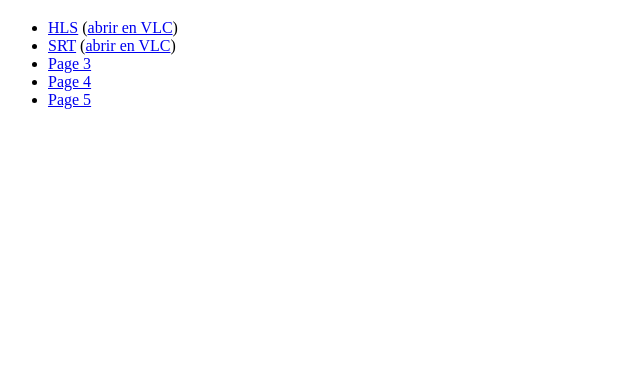
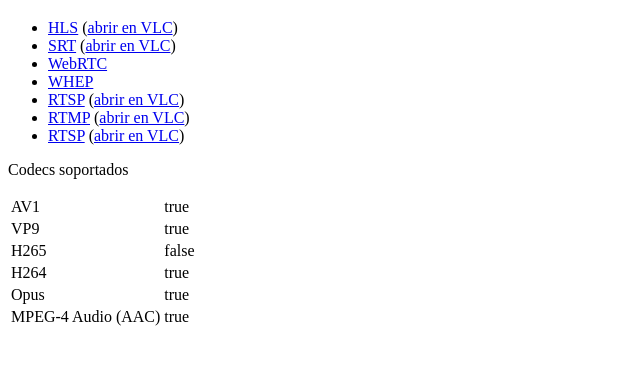
Before and after one commit to abelbour/Streaming-CPC, a plain HTML site: page index.html in a window 1280 px wide. Shown: the part 61-426 px from the top of the page, without its empty margins (0-640 px from the left). Drawn offline with Linux system fonts and the light colour scheme.

Commit message:
Update index.html

```diff
--- a/index.html
+++ b/index.html
@@ -11,12 +11,47 @@
 
 <ul id="urlList">
   <!-- Static list of URLs -->
-  <li><a href="http://localhost:8888/mystream">HLS</a> (<a href="vlc://http://localhost:8888/mystream">abrir en VLC</a>)</li>
+  <li><a href="http://localhost:8888/mystream">HLS</a> (<a href="vlc://http://localhost:8888/mystream/index.m3u8">abrir en VLC</a>)</li>
   <li><a href="srt://localhost:8890?streamid=read:mystream">SRT</a> (<a href="vlc://srt://localhost:8890?streamid=read:mystream">abrir en VLC</a>)</li>
-  <li><a href="http://192.168.1.1/page3.html">Page 3</a></li>
-  <li><a href="http://192.168.1.1/page4.html">Page 4</a></li>
-  <li><a href="http://192.168.1.1/page5.html">Page 5</a></li>
+  <li><a href="http://localhost:8889/mystream">WebRTC</a></li>
+  <li><a href="http://localhost:8889/mystream/whep">WHEP</a></li>
+  <li><a href="rtsp://localhost:8554/mystream">RTSP</a> (<a href="vlc://rtsp://localhost:8554/mystream">abrir en VLC</a>)</li>
+  <li><a href="rtmp://localhost/mystream">RTMP</a> (<a href="vlc://rtmp://localhost/mystream">abrir en VLC</a>)</li>
+  <li><a href="rtsp://localhost:8554/mystream">RTSP</a> (<a href="vlc://rtsp://localhost:8554/mystream">abrir en VLC</a>)</li>
 </ul>
+
+  <div>
+  <p>
+    Codecs soportados
+  </p>
+  <table>
+    <tr>
+      <td>AV1</td>
+      <td id="av1"></td>
+    </tr>
+    <tr>
+      <td>VP9</td>
+      <td id="vp9"></td>
+    </tr>
+    <tr>
+      <td>H265</td>
+      <td id="h265"></td>
+    </tr>
+    <tr>
+      <td>H264</td>
+      <td id="h264"></td>
+    </tr>
+    <tr>
+      <td>Opus</td>
+      <td id="opus"></td>
+    </tr>
+    <tr>
+      <td>MPEG-4 Audio (AAC)</td>
+      <td id="aac"></td>
+    </tr>
+  </table>
+
+</div>
 
 <script>
 // Function to update the base IP address
@@ -34,6 +69,14 @@ function updateBaseIpAddress() {
   });
 };
 updateBaseIpAddress();
+document.getElementById("av1").innerHTML = MediaSource.isTypeSupported('video/mp4; codecs="av01.0.08M.08.0.110.01.01.01.1"');
+document.getElementById("vp9").innerHTML = MediaSource.isTypeSupported('video/mp4; codecs="vp09.00.10.08"');
+document.getElementById("h265").innerHTML = MediaSource.isTypeSupported('video/mp4; codecs="hvc1.1.4.L120.B0"');
+document.getElementById("h264").innerHTML = MediaSource.isTypeSupported('video/mp4; codecs="avc1.42c028"');
+document.getElementById("opus").innerHTML = MediaSource.isTypeSupported('video/mp4; codecs="opus"');
+document.getElementById("aac").innerHTML = MediaSource.isTypeSupported('video/mp4; codecs="mp4a.40.2"');
+
+
 </script>
 
 </body>
```
